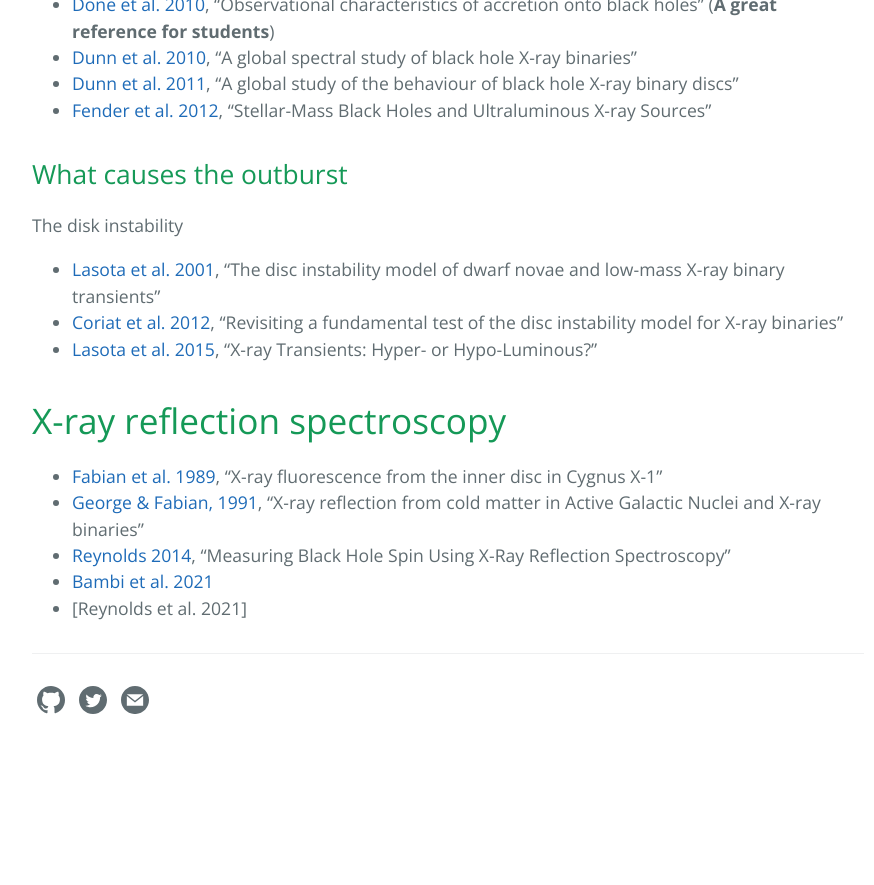
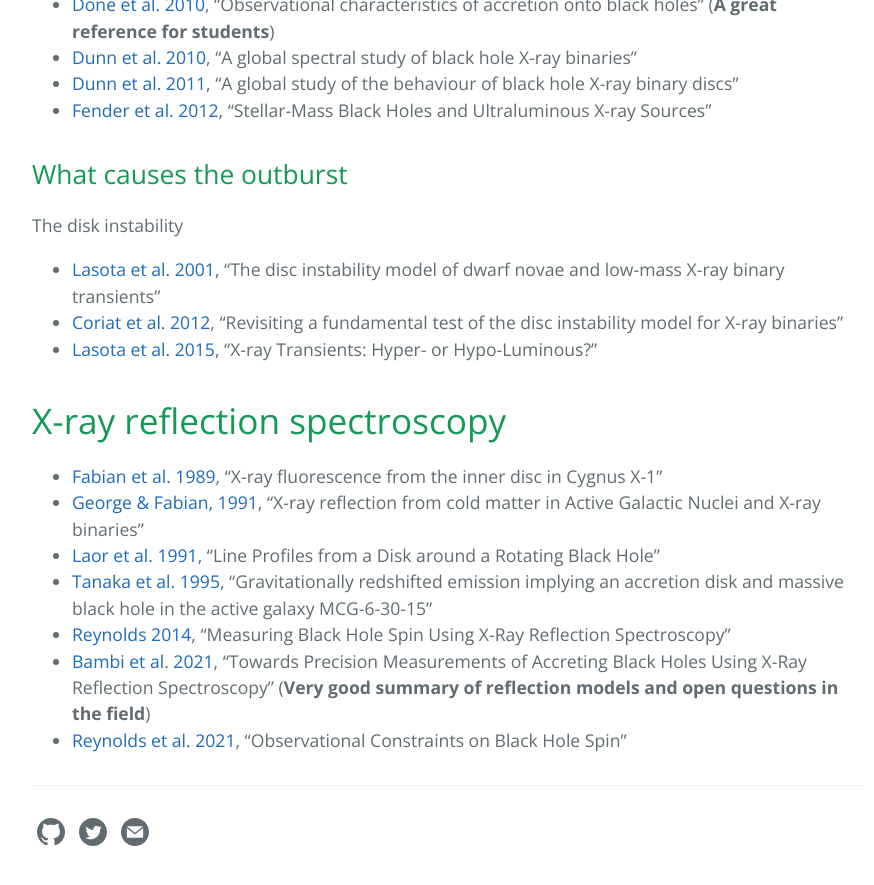
Before and after one commit to honghui-liu/notes, a Jekyll site: the page built from _posts/2020-04-11-References.md, in a window 1280 px wide and 900 px high, scrolled down 1562 px. Shown: the top 885 px of the window, without its empty margins (192-1066 px from the left). Built offline with Jekyll 4.4.1, drawn with Linux system fonts in a browser that asks for light colours; before the commit the page ends 2330 px from its top, so only the background shows below that.

Commit message:
Update 2020-04-11-References.md

```diff
--- a/_posts/2020-04-11-References.md
+++ b/_posts/2020-04-11-References.md
@@ -47,6 +47,8 @@ The disk instability
 
 - [Fabian et al. 1989](https://ui.adsabs.harvard.edu/abs/1989MNRAS.238..729F/abstract), "X-ray fluorescence from the inner disc in Cygnus X-1"
 - [George & Fabian, 1991](https://ui.adsabs.harvard.edu/abs/1991MNRAS.249..352G/abstract), "X-ray reflection from cold matter in Active Galactic Nuclei and X-ray binaries"
+- [Laor et al. 1991](https://ui.adsabs.harvard.edu/abs/1991ApJ...376...90L/abstract), "Line Profiles from a Disk around a Rotating Black Hole"
+- [Tanaka et al. 1995](https://ui.adsabs.harvard.edu/abs/1995Natur.375..659T/abstract), "Gravitationally redshifted emission implying an accretion disk and massive black hole in the active galaxy MCG-6-30-15"
 - [Reynolds 2014](https://ui.adsabs.harvard.edu/abs/2014SSRv..183..277R/abstract), "Measuring Black Hole Spin Using X-Ray Reflection Spectroscopy"
-- [Bambi et al. 2021](https://ui.adsabs.harvard.edu/abs/2021SSRv..217...65B/abstract)
-- [Reynolds et al. 2021]
+- [Bambi et al. 2021](https://ui.adsabs.harvard.edu/abs/2021SSRv..217...65B/abstract), "Towards Precision Measurements of Accreting Black Holes Using X-Ray Reflection Spectroscopy" (**Very good summary of reflection models and open questions in the field**)
+- [Reynolds et al. 2021](https://ui.adsabs.harvard.edu/abs/2021ARA%26A..59..117R/abstract), "Observational Constraints on Black Hole Spin"
```
